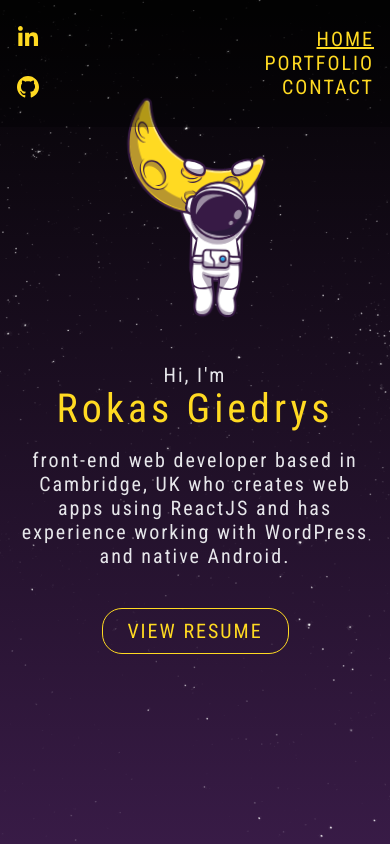
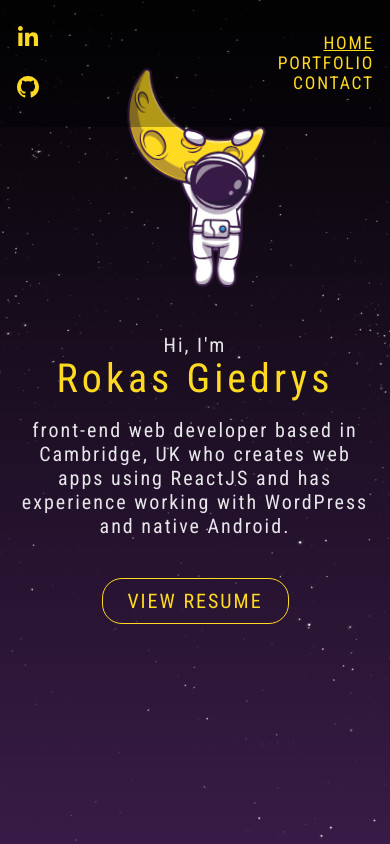
Before and after one commit to RokasGiedrys/astronaut-portfolio, a React (Create React App) app: page / in a window 390 px wide. Built offline with nearby package versions, Linux system fonts and the light colour scheme; the HTML template or start-up script is replaced by a standard one.

Commit message:
mobile nav font size edited

```diff
--- a/src/components/main-container/main-container.styles.scss
+++ b/src/components/main-container/main-container.styles.scss
@@ -146,7 +146,7 @@
       @include for-size(phone-only) {
         height: 30%;
         width: 100%;
-        margin-top: 5em;
+        margin-top: em;
       }
 
       .astronaut {
--- a/src/components/mobile-navigation/mobile-navigation.styles.scss
+++ b/src/components/mobile-navigation/mobile-navigation.styles.scss
@@ -44,7 +44,7 @@
     }
 
     @include for-size(phone-only) {
-      font-size: 1.25em;
+      font-size: 1.1em;
     }
 
     &:hover {
@@ -55,8 +55,8 @@
       color: $white-color;
     }
   }
+
+  .selected {
+    text-decoration: underline;
+  }
 }
-
-.selected {
-  text-decoration: underline;
-}
```
